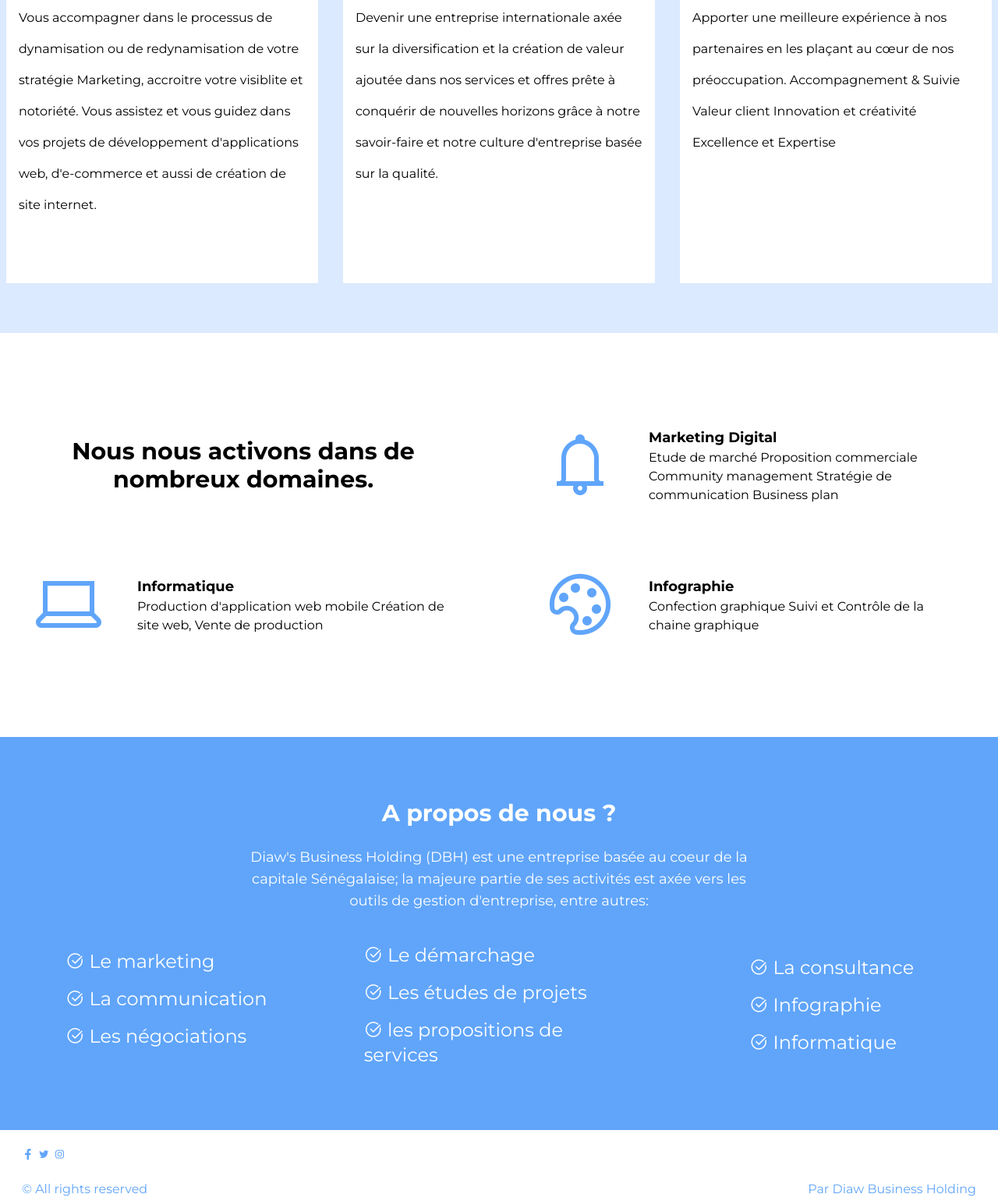
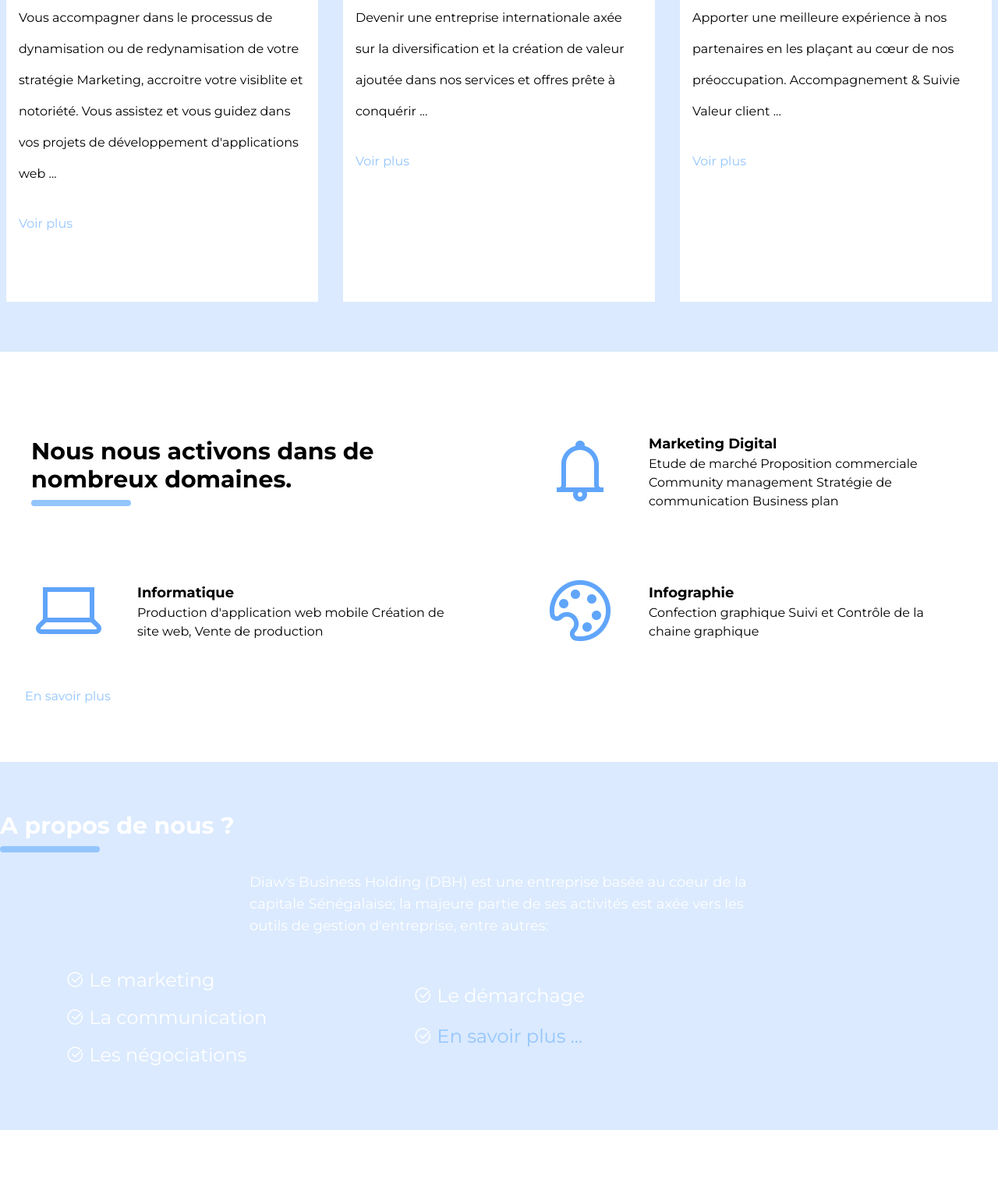
Before and after one commit to Lexotime/DiawBusinessHolding, a website built with Vite: page index.html in a window 1280 px wide. Shown: the part 1001-2541 px from the top of the page at 78% size. After the commit the page ends 2490 px from the top, so only its background shows below. Built offline with nearby package versions, Linux system fonts and the light colour scheme; files whose address does not match are found by name.

Commit message:
suite ..

```diff
--- a/index.html
+++ b/index.html
@@ -39,7 +39,7 @@
             <p class="my-4">
               Une entreprise sénégalaise spécialisée dans les outilis de gestion d'entreprise.
             </p>
-            <a href="#apd" class="transition duration-300 bg-blue-300 hover:bg-white hover:text-blue-300 text-white mt-5 mx-auto btn animate-pulse">Voir description</a>
+            <a href="#apd" class="animate-pulse transition duration-300 bg-blue-300 hover:bg-white hover:text-blue-300 text-white mt-5 mx-auto btn">Voir description</a>
           </div>
         </div>
       </div>
@@ -58,9 +58,9 @@
                 Vous accompagner dans le processus de dynamisation ou de
                 redynamisation de votre stratégie Marketing, accroitre votre
                 visiblite et notoriété. Vous assistez et vous guidez dans vos
-                projets de développement d'applications web, d'e-commerce
-                et aussi de création de site internet.
+                projets de développement d'applications web ...
               </p>
+              <a class="text-left leading-10 mt-6 px-4 text-blue-300">Voir plus</a>
             </div>
           </div>
           <div class="w-full lg:w-1/3 px-4">
@@ -71,10 +71,9 @@
               <p class="text-left leading-10 mt-6 px-4">
                 Devenir une entreprise internationale axée
                 sur la diversification et la création de valeur
-                 ajoutée dans nos services et offres prête à conquérir
-                  de nouvelles horizons grâce à notre savoir-faire et
-                  notre culture d'entreprise basée sur la qualité.
+                 ajoutée dans nos services et offres prête à conquérir ...
               </p>
+              <a class="text-left leading-10 mt-6 px-4 text-blue-300">Voir plus</a>
             </div>
           </div>
           <div class="w-full lg:w-1/3  px-4">
@@ -85,22 +84,22 @@
               <p class="text-left leading-10 mt-6 px-4">
                 Apporter une meilleure expérience à nos partenaires en les plaçant au cœur de nos préoccupation.
                 Accompagnement & Suivie
-                Valeur client
-                Innovation et créativité
-                Excellence et Expertise
+                Valeur client ...
               </p>
+              <a class="text-left leading-10 mt-6 px-4 text-blue-300">Voir plus</a>
             </div>
           </div>
         </div>
       </div>
     </section>
-    <section class="py-20" id="met">
+    <section class="py-16" id="met">
       <div class="container mx-auto px-4 lg:px-0">
         <div class="flex items-center flex-wrap -mx-4">
-          <div class="w-full lg:w-1/2 ox-6 lg:px-14 py-10">
-            <span class="text-center text-2xl lg:text-3xl font-bold inline-flex w-full justify-center">
+          <div class="w-full px-4 lg:w-1/2 ox-6 lg:px-14">
+            <span class="text-left text-2xl lg:text-3xl font-bold inline-flex w-full justify-center">
               Nous nous activons dans de nombreux domaines.
             </span>
+            <div class="w-32 h-2 bg-blue-300 mt-2 rounded-xl"></div>
           </div>
           <div class="w-full lg:w-1/2 px-6 lg:px-14 py-10 flex flex-col md:flex-row items-center">
             <div class="md:mr-10">
@@ -143,13 +142,14 @@
             </div>
           </div>
         </div>
-
+        <a class="text-left leading-10 mt-6 px-8 text-blue-300">En savoir plus</a>
       </div>
     </section>
-    <section id="apd" class="bg-blue-400 text-white py-20">
+    <section id="apd" class="bg-blue-100 text-white py-16">
       <div class="container mx-auto px-4 lg:px-0">
-        <h3 class="font-bold text-center text-2xl lg:text-3xl mb-6">A propos de nous ?</h3>
-        <p class="w-full lg:w-1/2 mx-auto text-center text-lg mb-10">Diaw's Business Holding (DBH) est une entreprise basée au coeur de la capitale Sénégalaise; la majeure partie de ses activités est axée vers les outils de gestion d'entreprise, entre autres: </p>
+        <h3 class="font-bold text-left text-2xl lg:text-3xl mb-2">A propos de nous ?</h3>
+        <div class="w-32 h-2 bg-blue-300 rounded-xl mb-6"></div>
+        <p class="w-full lg:w-1/2 mx-auto text-left text-lg mb-10">Diaw's Business Holding (DBH) est une entreprise basée au coeur de la capitale Sénégalaise; la majeure partie de ses activités est axée vers les outils de gestion d'entreprise, entre autres: </p>
         <div class="flex flex-wrap items-start lg:items-center ">
           <div class="px-0 lg:px-10 w-full lg:w-1/3 flex justify-start lg:justify-center">
             <ul>
@@ -175,27 +175,7 @@
               </li>
               <li class="text-2xl mb-4">
                 <i class="las la-check-circle text-white"></i>
-                <span>Les études de projets</span>
-              </li>
-              <li class="text-2xl">
-                <i class="las la-check-circle text-white"></i>
-                <span>les propositions de services</span>
-              </li>
-            </ul>
-          </div>
-          <div class="px-0 lg:px-10 w-full lg:w-1/3 flex justify-start lg:justify-center">
-            <ul>
-              <li class="text-2xl mb-4">
-                <i class="las la-check-circle text-white"></i>
-                <span>La consultance </span>
-              </li>
-              <li class="text-2xl mb-4">
-                <i class="las la-check-circle text-white"></i>
-                <span>Infographie</span>
-              </li>
-              <li class="text-2xl">
-                <i class="las la-check-circle text-white"></i>
-                <span>Informatique</span>
+                <span><a class="text-left leading-10 mt-6 text-blue-300">En savoir plus ...</a></span>
               </li>
             </ul>
           </div>
@@ -204,7 +184,7 @@
     </section>
 
     <footer class="p-5 bg-white text-blue-400">
-      <div class="container mx-auto px-4 lg:px-2">
+      <!-- <div class="container mx-auto px-4 lg:px-2">
         <div class="flex flex-row -mx-4">
           <div class="pl-0  lg:pl-4 w-full lg:w-1/3">
             <div>
@@ -221,7 +201,8 @@
           </span>
           <span>Par Diaw Business Holding</span>
         </div>
-      </div>
+      </div> -->
+
     </footer>
 
     <script type="module" src="/main.js"></script>
```
